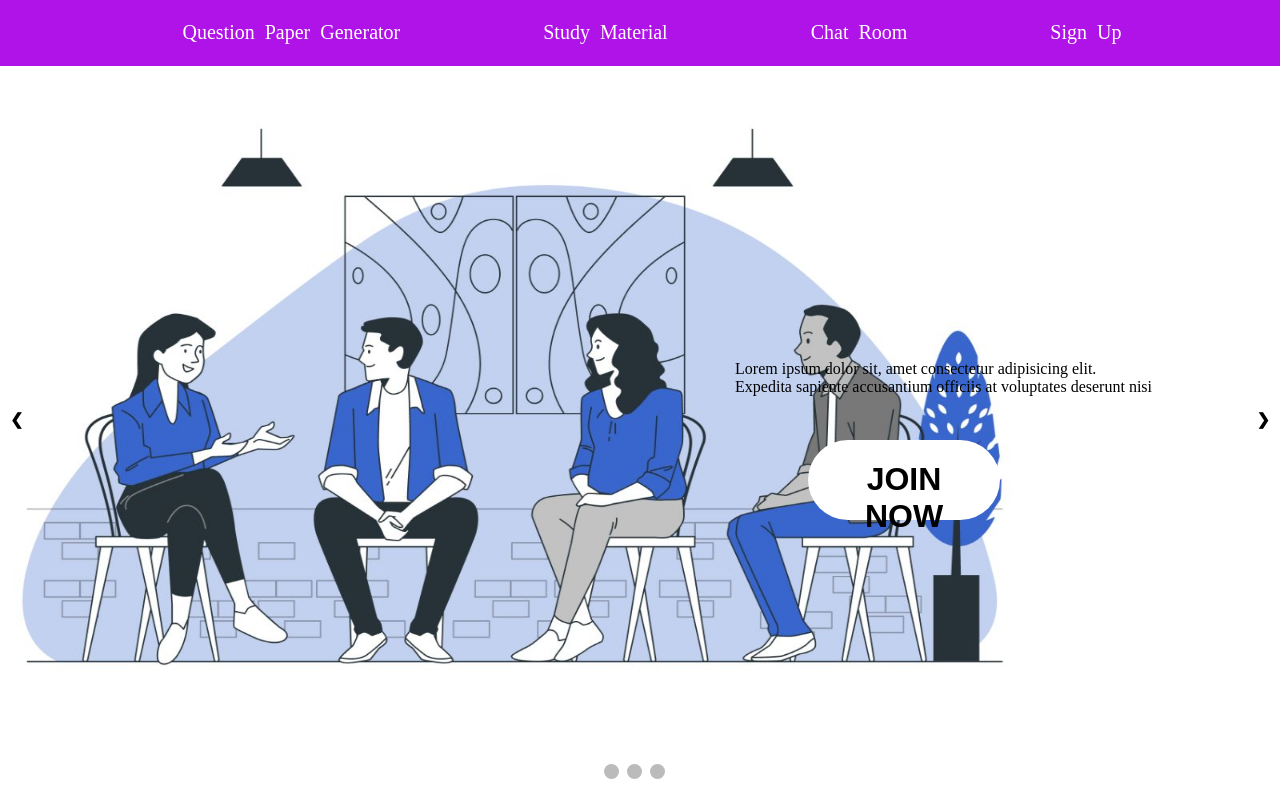
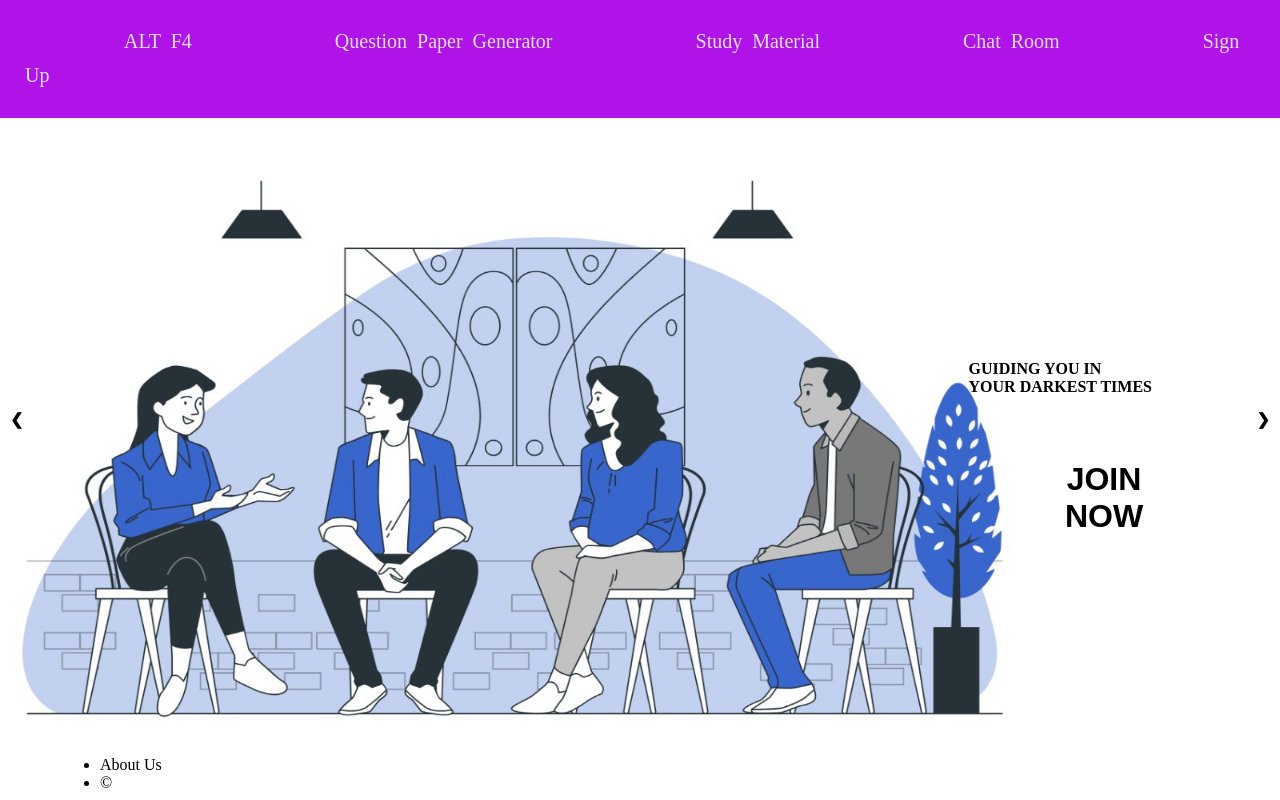
Before and after one commit to mayankmehta8/Flask_app_with_SQL, a plain HTML site: page index.html in a window 1280 px wide. Shown: the top 800 px of the page. Drawn offline with Linux system fonts and the light colour scheme.

Commit message:
minute navbar adjustments

```diff
--- a/index.html
+++ b/index.html
@@ -6,6 +6,7 @@
     <meta name="viewport" content="width=device-width, initial-scale=1.0">
     <link rel="stylesheet" href="/static/stylesheets/index.css">
     <link rel="stylesheet" href="/static/stylesheets/nav.css">
+    <link rel="shortcut icon" href="./static/images/favicon-16x16.png" type="image/x-icon">
     <title>Document</title>
 </head>
 <body>
@@ -13,7 +14,7 @@
     <nav id="nav">
         <ul>
 
-            <!-- <li><a href="#"><b><span id="logo"><img src="./static/images/ourlogo.png" alt=""></span></b></a></li> -->
+            <li><a href="./index.html"><span>ALT F4</span></a></li>
                 <li><a href="./qp.html" target="_main">Question Paper Generator</a>
                 <li><a href="./studyMaterial.html" target="_main">Study Material</a>
                 <li><a href="./chat.html" target="_main">Chat Room</a>
@@ -28,7 +29,7 @@
     <section id="slider">
     <div class="slide1">
         <img src="./static/images/bg1 (2).jpeg" alt="">
-        <p>Lorem ipsum dolor sit, amet consectetur adipisicing elit.<br> Expedita sapiente accusantium officiis at voluptates deserunt nisi </p>
+        <b><p>GUIDING YOU IN <br>YOUR DARKEST TIMES</p></b>
     </div>
     <!-- <div class="slide2">
         <img src="/T17-Alt_F4/images/jett.jpg" alt="">
@@ -84,8 +85,17 @@
         <a href="http://sppudocs.unipune.ac.in/sites/news_events/SitePages/Home.aspx" target="_main"></a><img src="./static/images/sppu updates button.png" alt="SPPU Updates">
 
     </div><br>
-
+    <br>
 </section>
+<br><br><br>
+<footer>
+    <div>
+        <ul>
+            <li><a href="./about.html">About Us</a></li>
+            <li>&copy;</li>
+        </ul>
+    </div>
+</footer>
 
 </body>
 </html>
--- a/static/stylesheets/index.css
+++ b/static/stylesheets/index.css
@@ -25,7 +25,7 @@
     font-size: xx-large;
     position: absolute;
     top:55vh ;
-    right: 35vh;
+    right: 10vh;
     background-color: white;
     font-weight: bolder;
     border: 1px solid transparent;
@@ -36,7 +36,7 @@
     cursor: pointer;
 }
 #but1:hover{
-color: rgb(28, 195, 236);
+color: rgb(175, 19, 232);
 
 }
 
@@ -52,7 +52,6 @@ section > br{
 #slider img{
     width: 80vw;
     height: 80vh;
-    /* background-color: rgb(28, 195, 236); */
 }
 
 .dots {
@@ -86,13 +85,24 @@ section > br{
   left: 22vw;
   cursor: pointer;
 }
+
 .feature{
 border: .1px solid  rgb(208, 208, 208);
-box-shadow: 10px 20px 10px rgba(6, 6, 6, 0.227);
+box-shadow: 10px 20px 10px  rgba(59, 59, 59, 0.227);
 }
+
 .feature:hover {
     position: relative;
     top: -.5em;
+    box-shadow: 10px 20px 10px  rgba(6, 6, 6, 0.227);
+}
 
+footer{
+    position: absolute;
+    bottom: 1vh;
+    left: 100px;
+}
 
+nav img {
+    height: 100vh;
 }
--- a/static/stylesheets/nav.css
+++ b/static/stylesheets/nav.css
@@ -25,19 +25,20 @@
     width: max-content;
     margin-left: 5vw;
 
-    color: white;
+    color: rgb(223, 223, 223);
 }
 
 #nav ul li a:hover {
-    color: rgb(28, 195, 236);
-    background-color: rgb(255, 255, 255);
-    padding: 3vh;
-    border: 1px solid rgb(28, 94, 236);
+    /* background-color: rgb(255, 255, 255); */
+    /* padding: 3vh; */
+    /* border: 1px solid rgb(175, 19, 232); */
+    color: white;
+    /* font-size: 22px; */
 }
 
 #nav{
-    padding: 20px ;
-    line-height: 3vh;
+    padding: 25px ;
+    line-height: 4vh;
     display: flex;
     justify-content: center;
     background-color:rgb(175, 19, 232) ;
@@ -59,3 +60,7 @@ h1{
     display: flex;
     justify-content: center;
 }
+
+#logo{
+    height: 10vh;
+}
```
Also changed, not shown: about.html (added, +12 -0 lines), static/images/back up plan logo.png (added), static/images/favicon-16x16.png (added), static/images/ourlogo.png (deleted).
